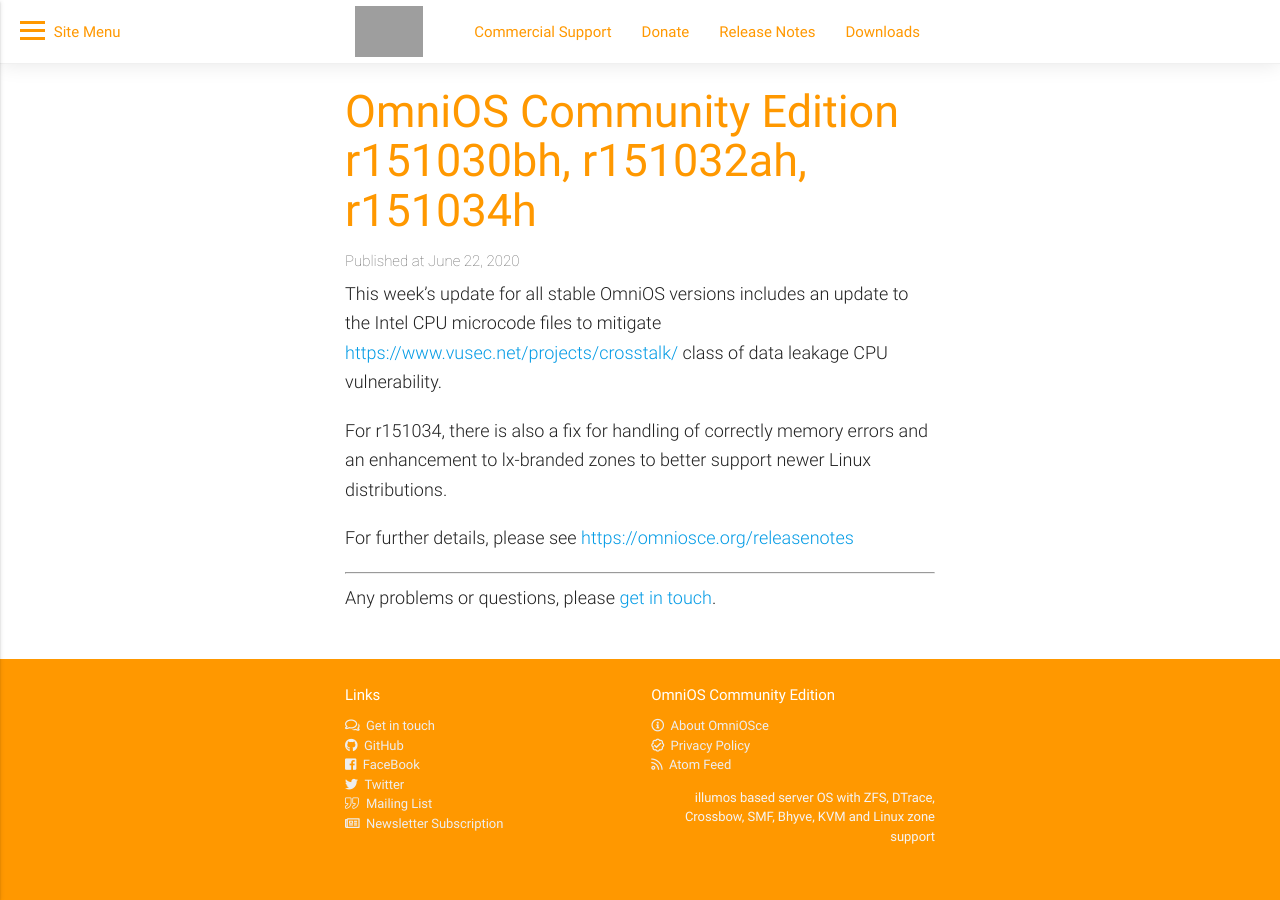
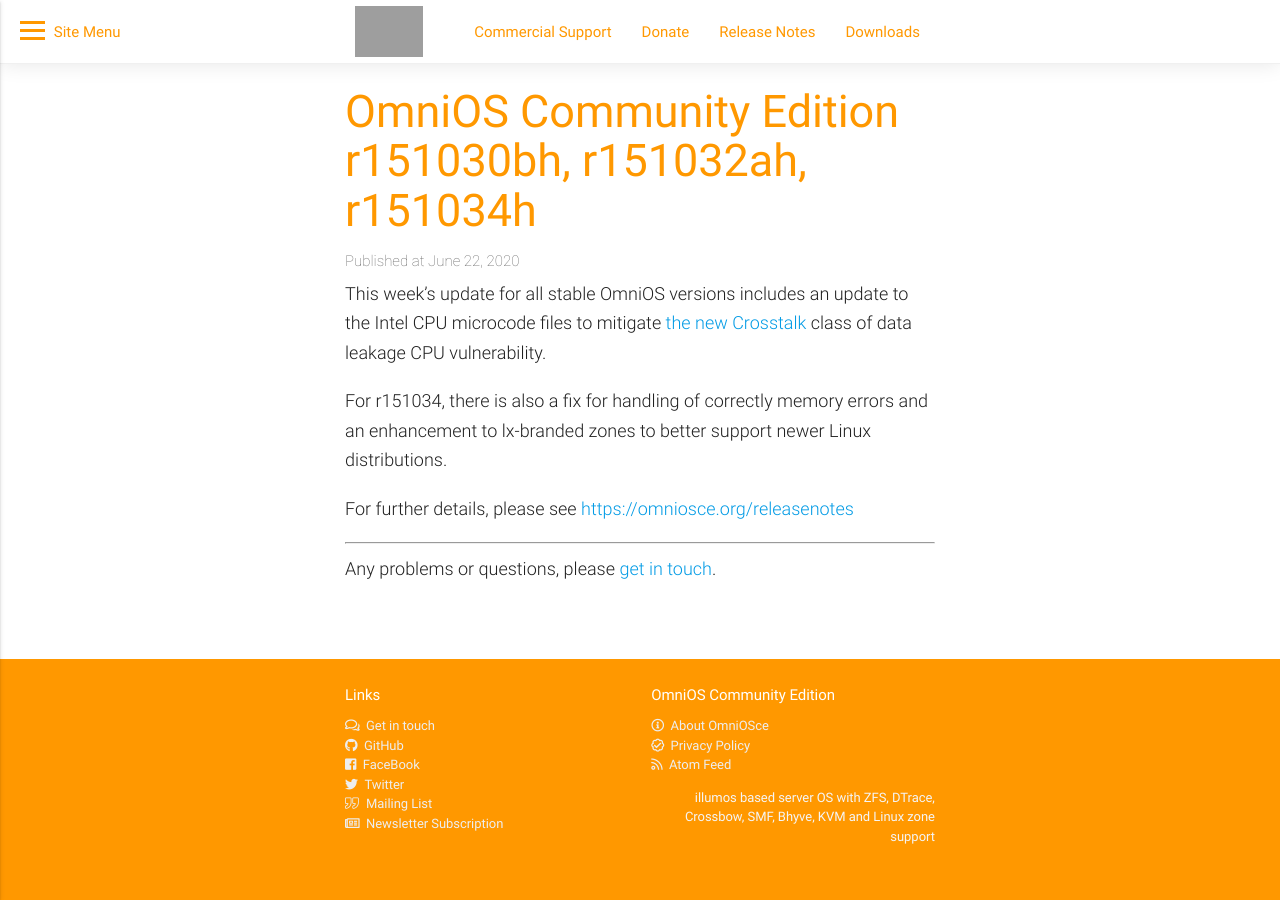
Before and after one commit to omniosorg/omniosorg.github.io, a Jekyll site: the page built from _posts/2020-06-22-030bh-032ah-034h.md, in a window 1280 px wide. Built offline with Jekyll 4.4.1, drawn with Linux system fonts in a browser that asks for light colours; comment, search, counter and statistics services are not loaded; grey boxes are pictures that could not be loaded.

Commit message:
fix link in 2020-06-22-030bh-032ah-034h.md

```diff
--- a/_posts/2020-06-22-030bh-032ah-034h.md
+++ b/_posts/2020-06-22-030bh-032ah-034h.md
@@ -6,7 +6,7 @@
 
 This week's update for all stable OmniOS versions includes an update to the
 Intel CPU microcode files to mitigate
-[https://www.vusec.net/projects/crosstalk/](the new Crosstalk) class of
+[the new Crosstalk](https://www.vusec.net/projects/crosstalk/) class of
 data leakage CPU vulnerability.
 
 For r151034, there is also a fix for handling of correctly memory errors
```
